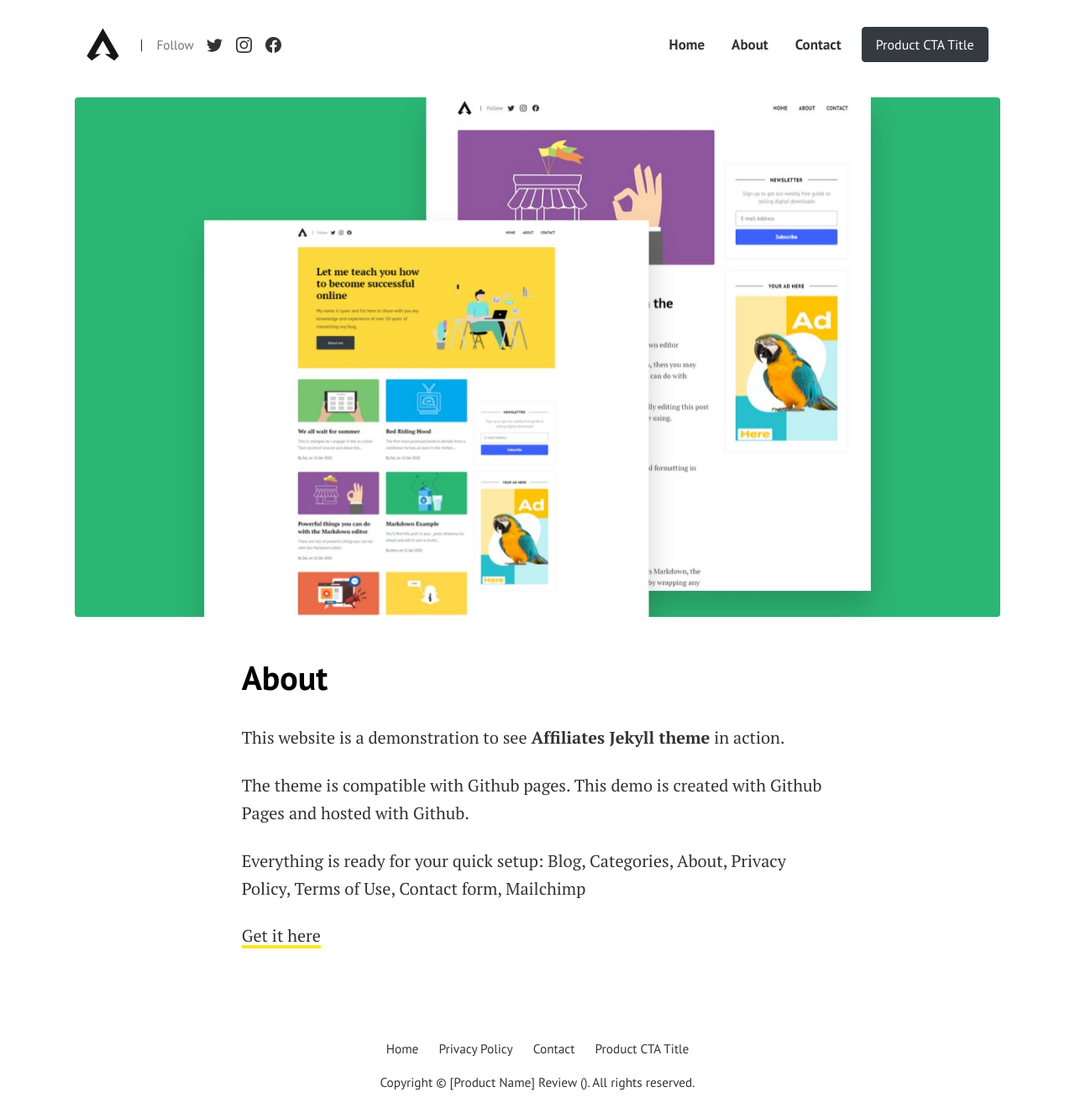
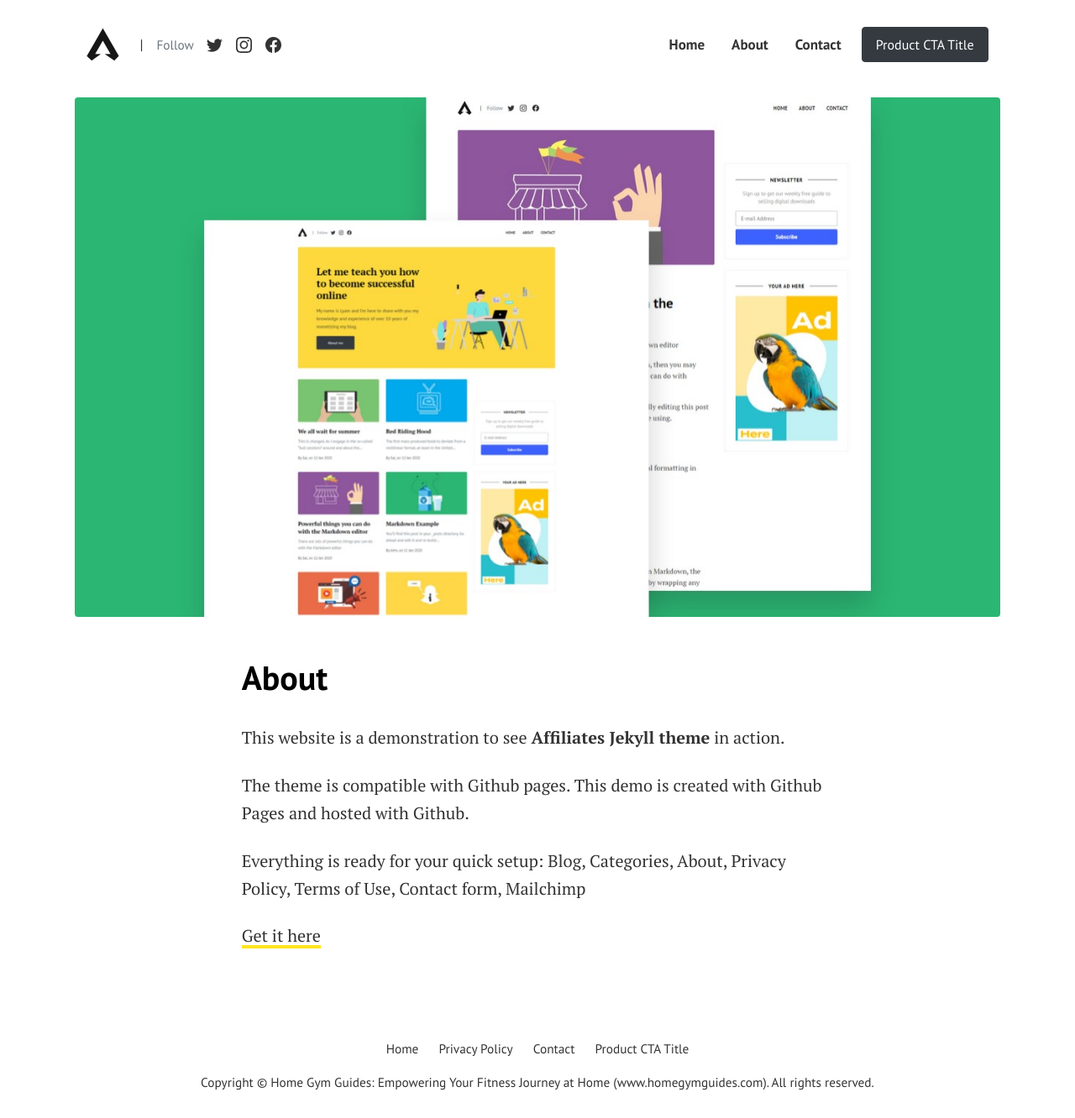
Before and after one commit to ThatMovieGuyOriginal/home-gym-guides, a Jekyll site: the page built from pages/about.md, in a window 1280 px wide and 1332 px high. Shown: the whole window at 84% size. Built offline with Jekyll 4.4.1, drawn with Linux system fonts in a browser that asks for light colours.

Commit message:
Update _config.yml

```diff
--- a/_config.yml
+++ b/_config.yml
@@ -1,10 +1,11 @@
 # Site Information
-title: "[Product Name] Review" # Replace with product-specific title when setting up a new site
-description: "An in-depth review of [Product Name], covering features, benefits, and why it's the best choice for [target audience]."
-email: "joshua.alan.hickman@gmail.com"
+title: "Home Gym Guides: Empowering Your Fitness Journey at Home"
+description: "Unlock your full potential with in-depth fitness product reviews, expert workout tips, and motivational insights—all designed to help you transform any space into a personal gym."
+email: "contact@homegymguides.com"
 timezone: "UTC"
-baseurl: "" # Leave empty for GitHub Pages or Vercel deployments
-permalink: "/:title/" # Clean URLs based on title
+url: "https://www.homegymguides.com"
+baseurl: ""
+permalink: "/:title/"
 
 # Branding
 logo: "assets/images/logo.png" # Path to logo image (can replace in assets/images)
```
